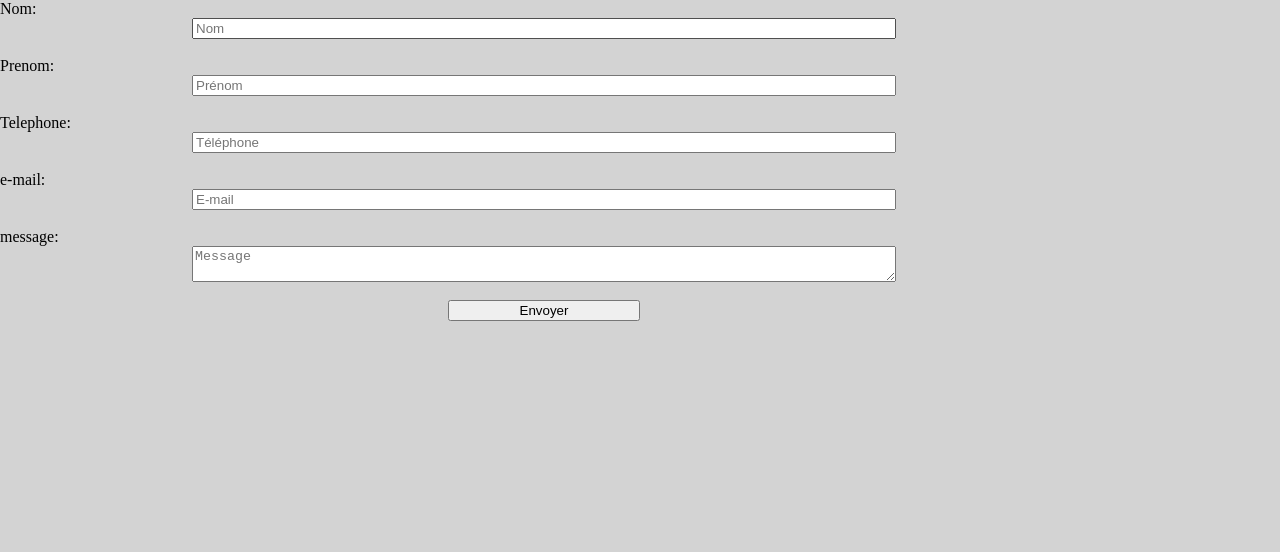
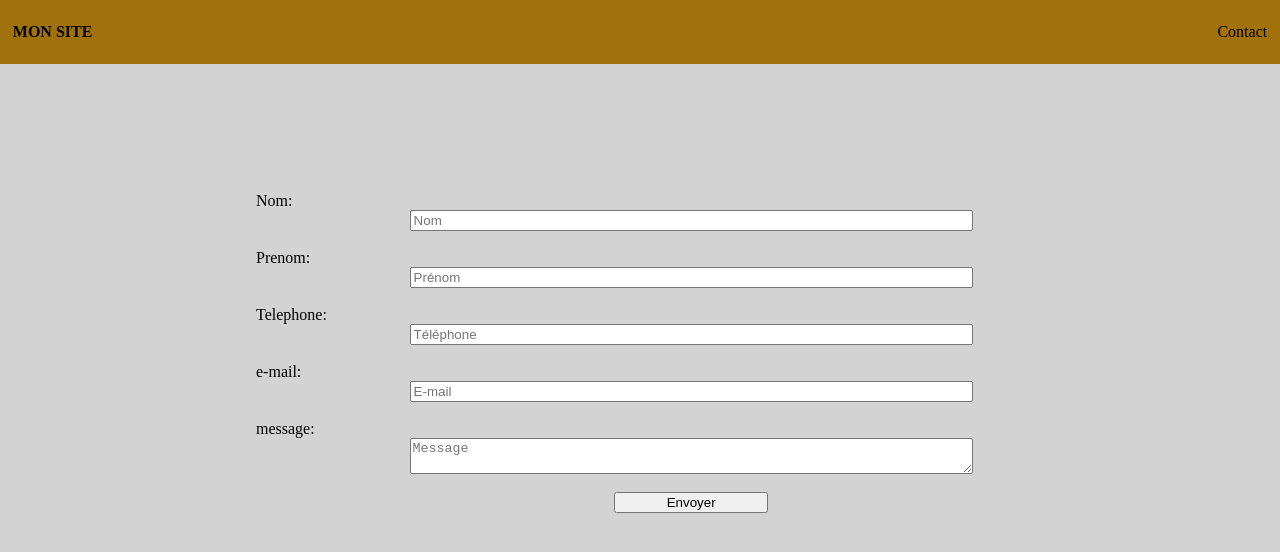
Before and after one commit to Romlion/MySite, a React (Vite) app: page /contact in a window 1280 px wide. Shown: the top 552 px of the page. Built offline with nearby package versions, Linux system fonts and the light colour scheme.

Commit message:
Begin frontend

```diff
--- a/src/components/Formulaire/ContactForm.jsx
+++ b/src/components/Formulaire/ContactForm.jsx
@@ -1,6 +1,7 @@
 import { useState } from "react";
 import axios from "axios";
 import styles from "./ContactForm.module.css"
+import NavBar from "../NavBar/NavBar";
 
 const ContactForm = () => {
     const [formData, setFormData] = useState({
@@ -29,7 +30,9 @@ const ContactForm = () => {
     };
 
     return (
-        <form onSubmit={handleSubmit} className="container">
+        <>
+        <NavBar />
+        <form className={styles.container} onSubmit={handleSubmit} >
             <label>
                 Nom:
                 <input
@@ -39,8 +42,7 @@ const ContactForm = () => {
                     placeholder="Nom"
                     value={formData.firstname}
                     onChange={handleChange}
-                required
-                />
+                    required />
             </label>
             <br />
             <label>
@@ -52,8 +54,7 @@ const ContactForm = () => {
                     placeholder="Prénom"
                     value={formData.lastname}
                     onChange={handleChange}
-                required
-                />
+                    required />
             </label>
             <br />
             <label>
@@ -65,8 +66,7 @@ const ContactForm = () => {
                     placeholder="Téléphone"
                     value={formData.phonenumber}
                     onChange={handleChange}
-                required
-                />
+                    required />
             </label>
             <br />
             <label>
@@ -78,8 +78,7 @@ const ContactForm = () => {
                     placeholder="E-mail"
                     value={formData.email}
                     onChange={handleChange}
-                    required
-                    />
+                    required />
             </label>
             <br />
             <label>
@@ -90,8 +89,7 @@ const ContactForm = () => {
                     className={styles.message}
                     value={formData.message}
                     onChange={handleChange}
-                required
-                />
+                    required />
             </label>
             <br />
             <button
@@ -101,6 +99,7 @@ const ContactForm = () => {
                 Envoyer
             </button>
         </form>
+        </>
     );
 }
 
--- a/src/components/Formulaire/ContactForm.module.css
+++ b/src/components/Formulaire/ContactForm.module.css
@@ -1,3 +1,8 @@
+.container {
+    margin-left: 20%;
+    margin-top: 10%;
+}
+
 .firstname {
     margin-left: 15%;
     width: 55%;
--- a/src/components/NavBar/NavBar.jsx
+++ b/src/components/NavBar/NavBar.jsx
@@ -3,9 +3,9 @@ import "./NavBar.css";
 function NavBar() {
    return (
     <nav className="nav">
-        <a href="#" className="brand">Mon Site</a>
+        <a href="/" className="brand">Mon Site</a>
         <ul className="link">
-            <li className="navLink"><a href="#" className="navLink">Contact</a></li>
+            <li className="navLink"><a href="/contact" className="navLink">Contact</a></li>
         </ul>
     </nav>
     );
--- a/src/main.jsx
+++ b/src/main.jsx
@@ -2,6 +2,8 @@ import React from 'react'
 import ReactDOM from 'react-dom/client'
 import App from './App.jsx'
 import Home from './components/HomePage/Home.jsx'
+import NavBar from './components/NavBar/NavBar.jsx'
+import "./components/NavBar/NavBar.css"
 import ContactForm from './components/Formulaire/ContactForm.jsx'
 import { createBrowserRouter, RouterProvider } from 'react-router-dom'
 
@@ -12,7 +14,10 @@ const router = createBrowserRouter([
   },
   {
     path: "/contact",
-    element: <ContactForm/>
+    element: (
+      <NavBar/>,
+    <ContactForm/>
+    )
   },
 ]);
 
@@ -23,6 +28,7 @@ root.render(
     <RouterProvider router={router}>
     <>
     <Home/>
+    <NavBar/>
     <ContactForm/>
     </>
     </RouterProvider>
```
Also changed, not shown: src/App.jsx (+0 -7 lines). Lines whose indentation alone changed are shown as unchanged.
